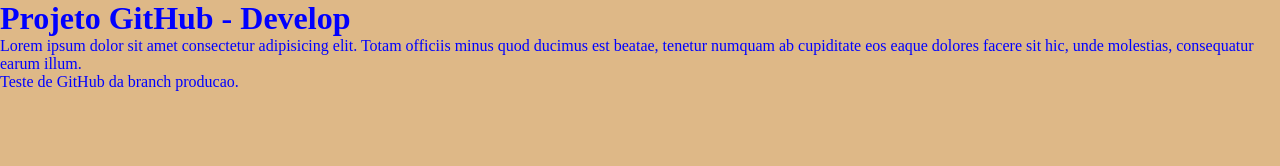
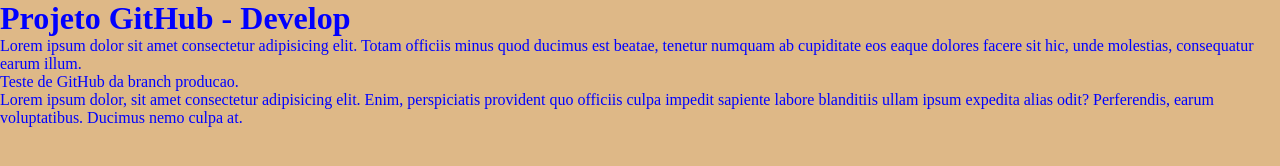
Before and after one commit to edgardhwa/projeto-teste, a plain HTML site: page index.html in a window 1280 px wide. Drawn offline with Linux system fonts and the light colour scheme.

Commit message:
Adicionado mais um paragrafo no index e uma fonte no style.css

```diff
--- a/index.html
+++ b/index.html
@@ -19,5 +19,11 @@
             Teste de GitHub da branch producao.
         </p>
     </div>
+
+    <div class="p3">
+        <p>
+            Lorem ipsum dolor, sit amet consectetur adipisicing elit. Enim, perspiciatis provident quo officiis culpa impedit sapiente labore blanditiis ullam ipsum expedita alias odit? Perferendis, earum voluptatibus. Ducimus nemo culpa at.
+        </p>
+    </div>
 </body>
 </html>
--- a/style.css
+++ b/style.css
@@ -2,6 +2,7 @@
     box-sizing: border-box;
     margin: 0;
     padding: 0;
+    font-family: 'Times New Roman', Times, serif;
 }
 
 body {
```
